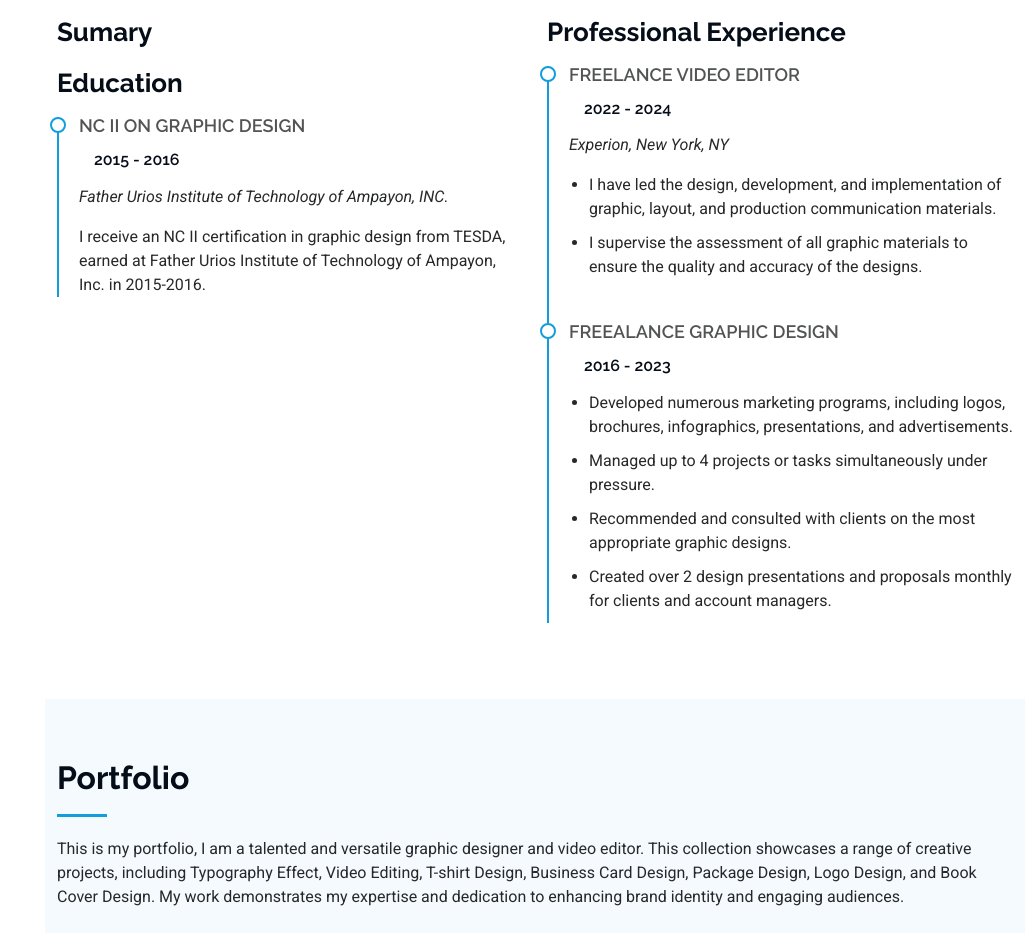
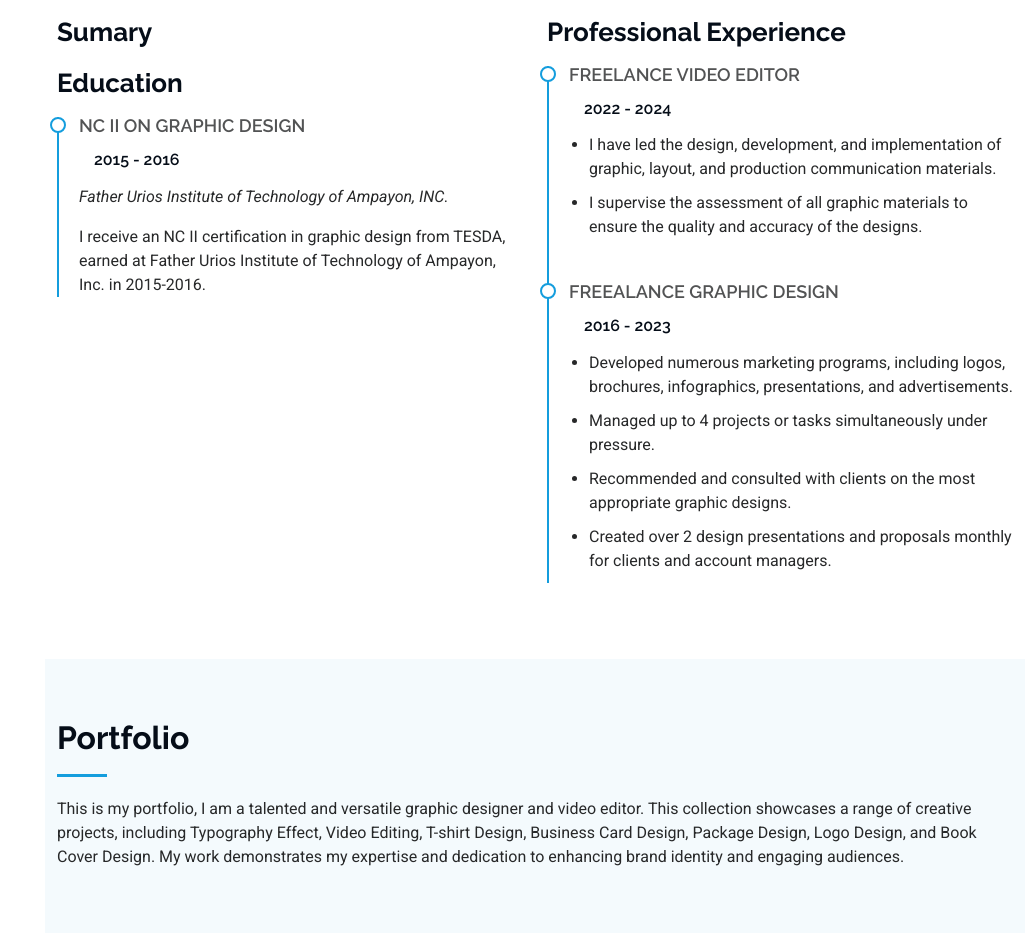
Before and after one commit to carlosmigz123/carlosdumo, a plain HTML site: page index.html in a window 1280 px wide. Shown: the part 2464-3397 px from the top of the page, without its empty margins (255-1280 px from the left). Drawn offline with Linux system fonts and the light colour scheme; a script that the page names is missing.

Commit message:
remove newyork

```diff
--- a/index.html
+++ b/index.html
@@ -395,7 +395,6 @@
               <div class="resume-item">
                 <h4>Freelance Video Editor</h4>
                 <h5>2022 - 2024</h5>
-                <p><em>Experion, New York, NY </em></p>
                 <ul>
                   <li>
                     I have led the design, development, and implementation of
```
